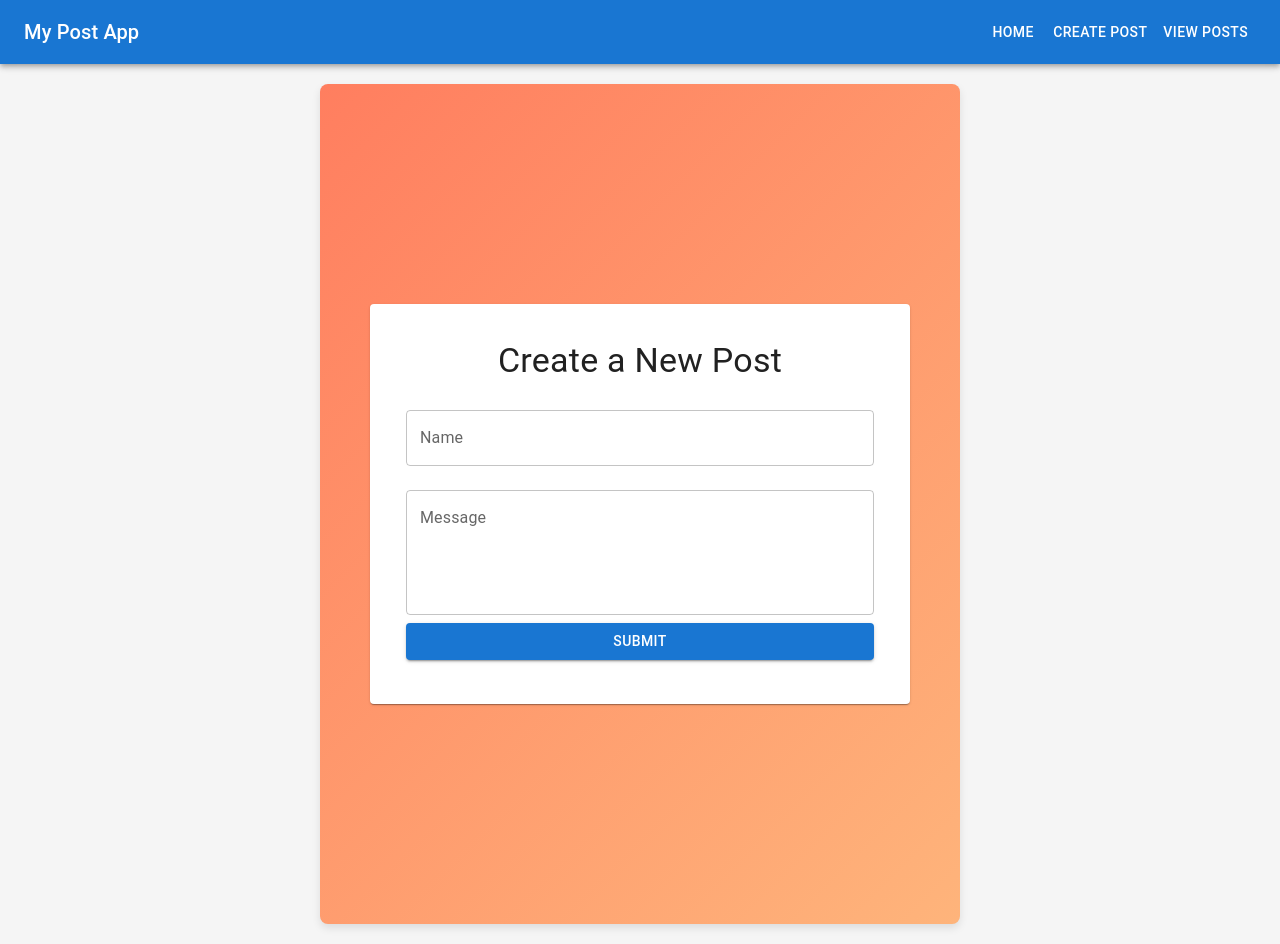
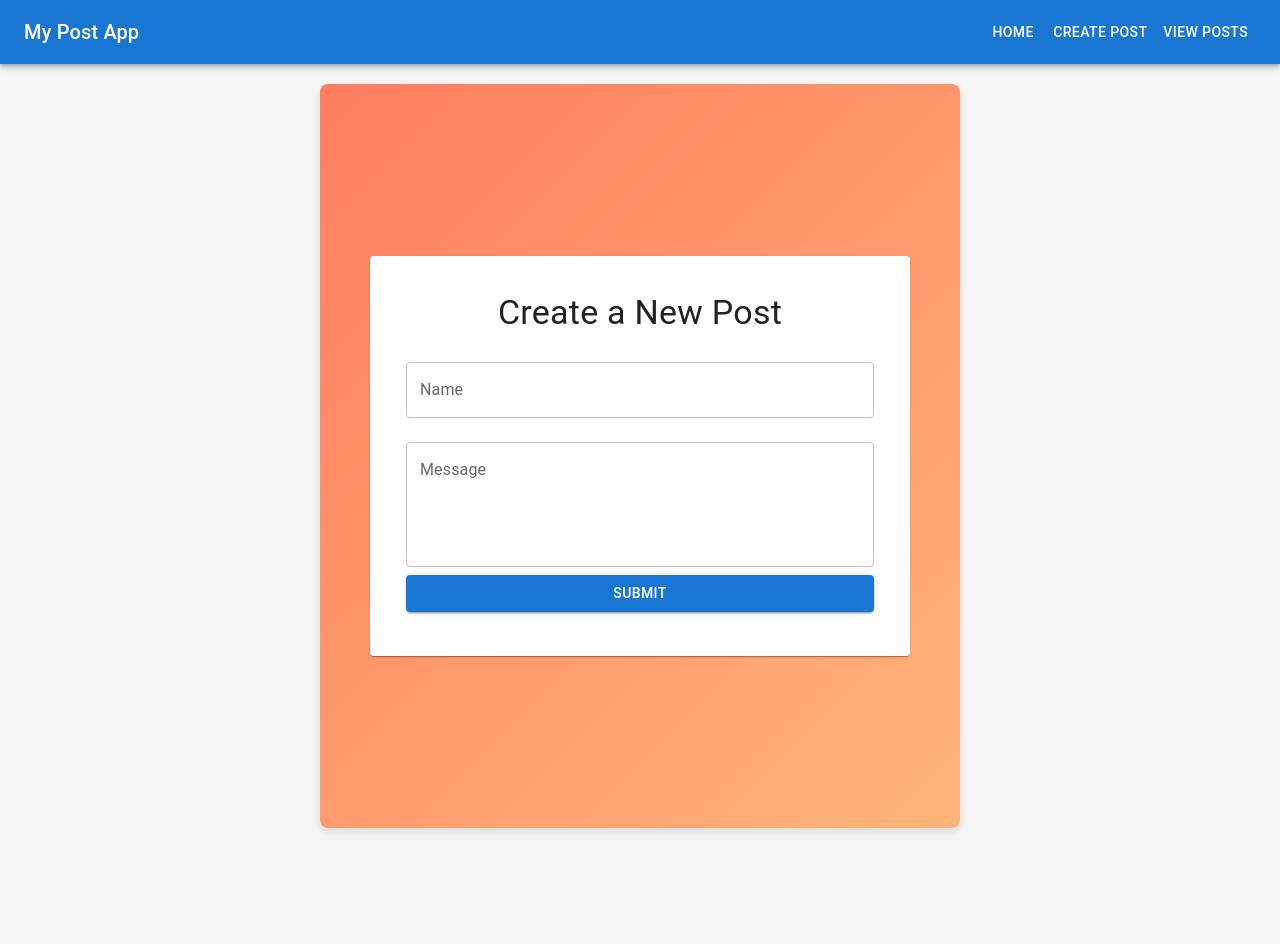
Before and after one commit to Saurabh-Chaudhari-18/CRUD-Message-Frontend, a React (Create React App) app: page /create-post in a window 1280 px wide. After the commit the page ends 848 px from the top, so only its background shows below. Built offline with nearby package versions, Linux system fonts and the light colour scheme.

Commit message:
Update PostForm.css

```diff
--- a/src/components/PostForm.css
+++ b/src/components/PostForm.css
@@ -1,6 +1,6 @@
     /* PostForm.css */
 .form-container {
-    height: 100vh;
+    height: 88vh;
     display: flex;
     justify-content: center;
     align-items: center;
```
